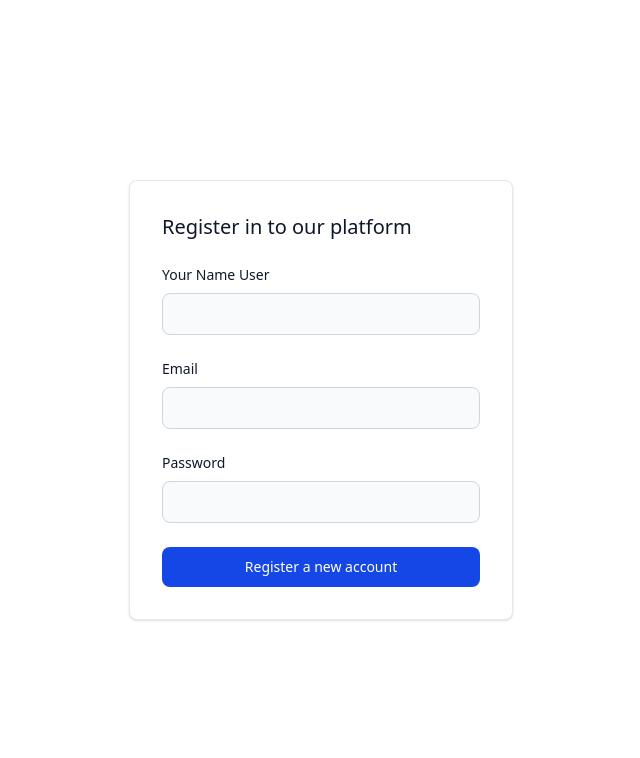
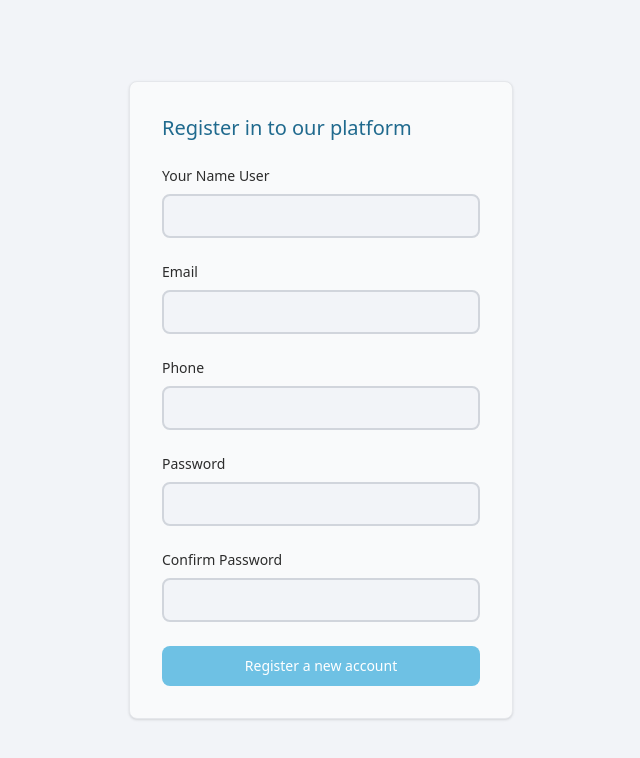
Before and after one commit to galvejoc/ecommerce_basic_frontend, a Next.js app: page /register in a window 1280 px wide. Shown: the top 758 px of the page, without its empty margins (319-959 px from the left). Built offline with nearby package versions, Linux system fonts and the light colour scheme; no server answers.

Commit message:
login and register update

```diff
--- a/src/app/(login)/login/page.tsx
+++ b/src/app/(login)/login/page.tsx
@@ -3,7 +3,7 @@ import { FormLogin } from "@/components";
 export default function LoginPage() {
   return (
     <div className="flex justify-center items-center h-screen">
-      <div className="w-full max-w-sm p-4 bg-white border border-gray-200 rounded-lg shadow sm:p-6 md:p-8 dark:bg-gray-800 dark:border-gray-700">
+      <div className="w-full max-w-sm p-4 bg-gray-50 border border-gray-200 rounded-lg shadow sm:p-6 md:p-8">
         <FormLogin />
       </div>
     </div>
--- a/src/app/(login)/register/page.tsx
+++ b/src/app/(login)/register/page.tsx
@@ -3,7 +3,7 @@ import { FormRegister } from "@/components";
 export default function RegisterPage() {
   return (
     <div className="flex justify-center items-center h-screen">
-      <div className="w-full max-w-sm p-4 bg-white border border-gray-200 rounded-lg shadow sm:p-6 md:p-8 dark:bg-gray-800 dark:border-gray-700">
+      <div className="w-full max-w-sm p-4 bg-gray-50 border border-gray-200 rounded-lg shadow sm:p-6 md:p-8">
         <FormRegister />
       </div>
     </div>
--- a/src/app/api/users.api.ts
+++ b/src/app/api/users.api.ts
@@ -15,7 +15,7 @@ export async function registerUser(data: any) {
   }
 }
 
-export async function getUser() {
+export async function getUserMe() {
   try {
     const result = await fetch(`${BACKEND_URL}/api/users/me`, {
       method: 'GET',
--- a/src/app/globals.css
+++ b/src/app/globals.css
@@ -1 +1,10 @@
 @import "tailwindcss";
+
+/* Colores personalizados */
+@theme {
+  --color-primary: #6EC1E4;
+  --color-secondary: #206A8E;
+  --color-background: #F2F4F8;
+  --color-text: #2C2C2C;
+  --color-accent: #A8D8EA;
+}
--- a/src/app/layout.tsx
+++ b/src/app/layout.tsx
@@ -14,8 +14,8 @@ export default function RootLayout({
 }>) {
   return (
     <html lang="en">
-      <body>
-        <main>
+      <body >
+        <main className="bg-background text-text">
           {children}
           <Toaster position="bottom-right" />
         </main>
--- a/src/components/form/form-login.tsx
+++ b/src/components/form/form-login.tsx
@@ -1,5 +1,5 @@
 'use client'
-import { getUser } from "@/app/api/users.api";
+import { getUserMe } from "@/app/api/users.api";
 import { useForm } from "react-hook-form";
 import { useRouter } from "next/navigation";
 import { userStore } from "@/store";
@@ -17,7 +17,7 @@ export function FormLogin() {
       if (response && !response.ok) {
         throw new Error();
       }
-      const user = await getUser();
+      const user = await getUserMe();
       setUser(user);
       router.push('/');
     } catch (error) {
@@ -27,28 +27,28 @@ export function FormLogin() {
   });
 
   return (
-    <form onSubmit={onSubmit} className="space-y-6">
-      <h5 className="text-xl font-medium text-gray-900 dark:text-white">Sign in to our platform</h5>
+    <form onSubmit={onSubmit} className="space-y-6 bg-color-background">
+      <h5 className="text-xl font-medium text-secondary">Sign in to our platform</h5>
       <div>
-        <label className="block mb-2 text-sm font-medium text-gray-900 dark:text-white">
+        <label className="block mb-2 text-sm font-medium ">
           Your Email or Phone
         </label>
         <input type="text" autoComplete="" {...register("identifier")} required
-          className="bg-gray-50 border border-gray-300 text-gray-900 text-sm rounded-lg focus:ring-blue-500 focus:border-blue-500 block w-full p-2.5 dark:bg-gray-600 dark:border-gray-500 dark:placeholder-gray-400 dark:text-white" />
+          className="bg-background border-2 border-gray-300 focus:border-accent focus:outline-none text-sm rounded-lg block w-full p-2.5 " />
       </div>
       <div>
-        <label className="block mb-2 text-sm font-medium text-gray-900 dark:text-white">
+        <label className="block mb-2 text-sm font-medium ">
           Your Password
         </label>
         <input autoComplete="current-password" type="password" {...register("password")} required
-          className="bg-gray-50 border border-gray-300 text-gray-900 text-sm rounded-lg focus:ring-blue-500 focus:border-blue-500 block w-full p-2.5 dark:bg-gray-600 dark:border-gray-500 dark:placeholder-gray-400 dark:text-white" />
+          className="bg-background border-2 border-gray-300 focus:border-accent focus:outline-none text-sm rounded-lg block w-full p-2.5" />
       </div>
-      <button type="submit" className="w-full text-white bg-blue-700 hover:bg-blue-800 focus:ring-4 focus:outline-none focus:ring-blue-300 font-medium rounded-lg text-sm px-5 py-2.5 text-center dark:bg-blue-600 dark:hover:bg-blue-700 dark:focus:ring-blue-800">
+      <button type="submit" className="w-full text-white bg-primary hover:bg-secondary focus:outline-none font-medium rounded-lg text-sm px-5 py-2.5 text-center">
         Login to your account
       </button>
-      <div className="text-sm font-medium text-gray-500 dark:text-gray-300">
+      <div className="text-sm font-medium">
         Not registered?
-        <Link href={'/register'} className="text-blue-700 hover:underline dark:text-blue-500 ml-1">
+        <Link href={'/register'} className="text-secondary hover:underline ml-1">
           Create account
         </Link>
       </div>
--- a/src/components/form/form-register.tsx
+++ b/src/components/form/form-register.tsx
@@ -1,18 +1,22 @@
 'use client'
 import { registerUser } from "@/app/api/users.api";
+import { RegisterFormData } from "@/interface";
 import { useRouter } from "next/navigation";
 import { useForm } from "react-hook-form"
 import { toast } from "sonner";
 
 export function FormRegister() {
   const router = useRouter();
-  const { register, handleSubmit } = useForm();
+  const { register, handleSubmit, formState: { errors } } = useForm<RegisterFormData>();
   const onSubmit = handleSubmit(async data => {
     try {
-      if (!data.email) {
-        delete data.email;  // O puedes poner: data.date_objetive = null
+      if (data.password !== data.passwordConfirm) {
+        toast.error('Passwords do not match');
+        return;
       }
-      const response = await registerUser(data);
+      const payload = { ...data };
+      delete payload.passwordConfirm;
+      const response = await registerUser(payload);
       if (response && !response.ok) {
         throw new Error();
       }
@@ -26,29 +30,51 @@ export function FormRegister() {
 
   return (
     <form onSubmit={onSubmit} className="space-y-6">
-      <h5 className="text-xl font-medium text-gray-900 dark:text-white">Register in to our platform</h5>
+      <h5 className="text-xl text-secondary font-medium">Register in to our platform</h5>
       <div>
-        <label className="block mb-2 text-sm font-medium text-gray-900 dark:text-white">
+        <label className="block mb-2 text-sm font-medium">
           Your Name User
         </label>
-        <input {...register('name_user')} required
-          className="bg-gray-50 border border-gray-300 text-gray-900 text-sm rounded-lg focus:ring-blue-500 focus:border-blue-500 block w-full p-2.5 dark:bg-gray-600 dark:border-gray-500 dark:placeholder-gray-400 dark:text-white" />
+        <input {...register('name')} required
+          className="bg-background border-2 border-gray-300 focus:border-accent focus:outline-none text-sm rounded-lg  block w-full p-2.5" />
       </div>
       <div>
-        <label className="block mb-2 text-sm font-medium text-gray-900 dark:text-white">
+        <label className="block mb-2 text-sm font-medium">
           Email
         </label>
         <input type="email" autoComplete="email" {...register('email')} required
-          className="bg-gray-50 border border-gray-300 text-gray-900 text-sm rounded-lg focus:ring-blue-500 focus:border-blue-500 block w-full p-2.5 dark:bg-gray-600 dark:border-gray-500 dark:placeholder-gray-400 dark:text-white" />
+          className="bg-background border-2 border-gray-300 focus:border-accent  focus:outline-none text-sm rounded-lg  block w-full p-2.5" />
       </div>
       <div>
-        <label className="block mb-2 text-sm font-medium text-gray-900 dark:text-white">
+        <label className="block mb-2 text-sm font-medium">
+          Phone
+        </label>
+        <input type="text" autoComplete="phone" {...register('phone')} required
+          className="bg-background border-2 border-gray-300 focus:border-accent  focus:outline-none text-sm rounded-lg  block w-full p-2.5" />
+      </div>
+      <div>
+        <label className="block mb-2 text-sm font-medium">
           Password
         </label>
-        <input type="password" autoComplete="current-password" {...register('password')} required
-          className="bg-gray-50 border border-gray-300 text-gray-900 text-sm rounded-lg focus:ring-blue-500 focus:border-blue-500 block w-full p-2.5 dark:bg-gray-600 dark:border-gray-500 dark:placeholder-gray-400 dark:text-white" />
+        <input type="password" autoComplete="current-password" {...register('password', {
+          required: true,
+          minLength: { value: 6, message: "Password must be at least 6 characters" }
+        })} required
+          className="bg-background border-2 border-gray-300 focus:border-accent  focus:outline-none text-sm rounded-lg block w-full p-2.5" />
+        {errors.password && (
+          <p className="text-red-500 text-sm mt-1">
+            {errors.password.message}
+          </p>
+        )}
       </div>
-      <button type="submit" className="w-full text-white bg-blue-700 hover:bg-blue-800 focus:ring-4 focus:outline-none focus:ring-blue-300 font-medium rounded-lg text-sm px-5 py-2.5 text-center dark:bg-blue-600 dark:hover:bg-blue-700 dark:focus:ring-blue-800">
+      <div>
+        <label className="block mb-2 text-sm font-medium">
+          Confirm Password
+        </label>
+        <input type="password" autoComplete="current-password-confirm" {...register('passwordConfirm')} required
+          className="bg-background border-2 border-gray-300 focus:border-accent  focus:outline-none text-sm rounded-lg block w-full p-2.5" />
+      </div>
+      <button type="submit" className="w-full text-white bg-primary hover:bg-secondary focus:ring-4 focus:outline-none focus:ring-blue-300 font-medium rounded-lg text-sm px-5 py-2.5 text-center ">
         Register a new account
       </button>
     </form>
--- a/src/components/ui/top-menu.tsx
+++ b/src/components/ui/top-menu.tsx
@@ -5,7 +5,7 @@ import Link from "next/link";
 import { usePathname } from "next/navigation";
 import { useEffect } from "react";
 import { AvatarUser } from "./avatar-user";
-import { getUser } from "@/app/api/users.api";
+import { getUserMe } from "@/app/api/users.api";
 
 export function TopMenu() {
   const pathName = usePathname();
@@ -14,7 +14,7 @@ export function TopMenu() {
   useEffect(() => {
     const fetchData = async () => {
       try {
-        const data = await getUser();
+        const data = await getUserMe();
         setUser(data);
       } catch (error) {
       }
```
Also changed, not shown: src/interface/user.ts (+8 -0 lines).
